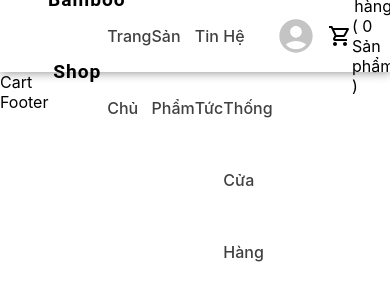
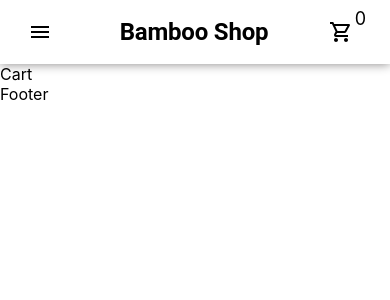
Before and after one commit to locnguyen273/react-shopping-cart, a React (Create React App) app in the folder client/: page /cart in a window 390 px wide. Shown: the top 300 px of the page. Built offline with nearby package versions, Linux system fonts and the light colour scheme.

Commit message:
[update] add res for header slider

```diff
--- a/client/src/components/Carousel/index.tsx
+++ b/client/src/components/Carousel/index.tsx
@@ -1,6 +1,68 @@
 import React from "react";
 import Slider from "react-slick";
 import "./style.scss";
+import { sliderItems } from "../../assets/data";
+import { SliderType } from "../../types/index";
+import ArrowBackIosIcon from "@mui/icons-material/ArrowBackIos";
+import ArrowForwardIosIcon from "@mui/icons-material/ArrowForwardIos";
+
+const HandlePrevArrow = (props: any) => {
+  const { style, onClick } = props;
+  return (
+    <div
+      style={{
+        ...style,
+        display: "block",
+        background: "#5c5c5c73",
+        position: "absolute",
+        top: "50%",
+        left: "1%",
+        height: "70px",
+        width: "45px",
+        transform: "translateY(-50%)",
+        cursor: "pointer"
+      }}
+      onClick={onClick}
+    >
+      <ArrowBackIosIcon style={{
+        color: "#fff",
+        height: "100%",
+        width: "70%",
+        display: "block",
+        margin: "0 0 0 10px",
+      }}/>
+    </div>
+  );
+};
+
+const HandleNextArrow = (props: any) => {
+  const { style, onClick } = props;
+  return (
+    <div
+      style={{
+        ...style,
+        display: "block",
+        background: "#5c5c5c73",
+        position: "absolute",
+        top: "50%",
+        right: "1%",
+        height: "70px",
+        width: "45px",
+        transform: "translateY(-50%)",
+        cursor: "pointer"
+      }}
+      onClick={onClick}
+    >
+      <ArrowForwardIosIcon style={{
+        color: "#fff",
+        height: "100%",
+        width: "70%",
+        display: "block",
+        margin: "0 0 0 10px",
+      }}/>
+    </div>
+  );
+};
 
 const Carousel = () => {
   const settings = {
@@ -9,29 +71,24 @@ const Carousel = () => {
     speed: 500,
     slidesToShow: 1,
     slidesToScroll: 1,
+    nextArrow: <HandleNextArrow />,
+    prevArrow: <HandlePrevArrow />,
   };
   return (
     <div className="carousel">
-      <h2> Single Item</h2>
       <Slider {...settings}>
-        <div>
-          <h3>1</h3>
-        </div>
-        <div>
-          <h3>2</h3>
-        </div>
-        <div>
-          <h3>3</h3>
-        </div>
-        <div>
-          <h3>4</h3>
-        </div>
-        <div>
-          <h3>5</h3>
-        </div>
-        <div>
-          <h3>6</h3>
-        </div>
+        {sliderItems.length > 0 &&
+          sliderItems.map((item: SliderType) => {
+            return (
+              <div key={item.id} className="carousel__slider">
+                <img
+                  className="carousel__slider--image"
+                  src={item.img}
+                  alt={item.title}
+                />
+              </div>
+            );
+          })}
       </Slider>
     </div>
   );
--- a/client/src/components/Carousel/style.scss
+++ b/client/src/components/Carousel/style.scss
@@ -1,5 +1,18 @@
 .carousel {
   max-width: 95vw;
   margin: auto;
-  background-color: aqua;
+  margin-top: 2rem;
+  margin-bottom: 2rem;
+  &__slider {
+    max-height: 500px;
+    &--image {
+      max-height: 510px;
+      width: 100%;
+      object-fit: fill;
+    }
+  }
+  .slick-list {
+    position: relative;
+    z-index: -1;
+  }
 }
--- a/client/src/components/Header/index.tsx
+++ b/client/src/components/Header/index.tsx
@@ -1,21 +1,28 @@
 /* eslint-disable react-hooks/exhaustive-deps */
 import { useEffect, useState } from "react";
+import { Link, useLocation } from "react-router-dom";
+import "./style.scss";
+import { menuPages, loggedInMenu, noLoggedInMenu } from "../../assets/data";
+import useViewport from "../../hooks/useViewPort";
 import Typography from "@mui/material/Typography";
 import Button from "@mui/material/Button";
 import Menu from "@mui/material/Menu";
 import MenuItem from "@mui/material/MenuItem";
-import { Link, useLocation } from "react-router-dom";
-import "./style.scss";
-import { menuPages, loggedInMenu, noLoggedInMenu } from "../../assets/data";
 import AccountCircleRoundedIcon from "@mui/icons-material/AccountCircleRounded";
 import ShoppingCartOutlinedIcon from "@mui/icons-material/ShoppingCartOutlined";
+import Drawer from "@mui/material/Drawer";
+import Box from "@mui/material/Box";
+import MenuIcon from "@mui/icons-material/Menu";
 
 const Header = () => {
   const logged = false;
   const location = useLocation();
   const [active, setActive] = useState<string>("");
+  const [openDrawer, setOpenDrawer] = useState(false);
   const [anchorEl, setAnchorEl] = useState<null | HTMLElement>(null);
   const open = Boolean(anchorEl);
+  const viewPort = useViewport();
+  const isMobile = viewPort.width < 1024;
 
   useEffect(() => {
     setActive(location.pathname);
@@ -28,14 +35,12 @@ const Header = () => {
     setAnchorEl(null);
   };
 
+  const menuCenter = () => {
     return (
-    <div className="header">
-      <Link to="/" className="header__left">
-        <Typography variant="h2">Bamboo Shop</Typography>
-      </Link>
-      <div className="header__center">
+      <>
         {menuPages.length > 0 &&
           menuPages.map((item, index) => {
+            if (!isMobile) {
               return (
                 <Link
                   to={item.pathName}
@@ -48,24 +53,113 @@ const Header = () => {
                   {item.label}
                 </Link>
               );
+            } else {
+              return (
+                <MenuItem key={index}>
+                  <Link
+                    to={item.pathName}
+                    onClick={() => setActive(item.pathName)}
+                    className={`${active === item.pathName && "active"}`}
+                  >
+                    {item.label}
+                  </Link>
+                </MenuItem>
+              );
+            }
           })}
+      </>
+    );
+  };
+
+  const menuAuth = () => {
+    return (
+      <>
+        {logged ?
+          loggedInMenu.map((item, index) => {
+            return (
+              <MenuItem key={index}>
+                <Link
+                  to={item.pathName}
+                  onClick={() => setActive(item.pathName)}
+                >
+                  {item.label}
+                </Link>
+              </MenuItem>
+            );
+          }) : noLoggedInMenu.map((item, index) => {
+            return (
+              <MenuItem key={index}>
+                <Link
+                  to={item.pathName}
+                  onClick={() => setActive(item.pathName)}
+                  className={`${active === item.pathName && "active"}`}
+                >
+                  {item.label}
+                </Link>
+              </MenuItem>
+            );
+          })}
+      </>
+    );
+  };
+
+  return (
+    <div className={isMobile ? "header-mobile" : "header"}>
+      {isMobile && (
+        <div>
+          <Button
+            onClick={() => setOpenDrawer(true)}
+            className="header-mobile__menu"
+          >
+            <MenuIcon />
+          </Button>
+          <Drawer open={openDrawer} onClose={() => setOpenDrawer(false)}>
+            <Box
+              width={300}
+              role="presentation"
+              onClick={() => setOpenDrawer(false)}
+              onKeyDown={() => setOpenDrawer(false)}
+            >
+              {menuCenter()}
+              {menuAuth()}
+            </Box>
+          </Drawer>
         </div>
-      <div className="header__right">
+      )}
+      <Link
+        to="/"
+        className={isMobile ? "header-mobile__left" : "header__left"}
+      >
+        <Typography variant="h2">Bamboo Shop</Typography>
+      </Link>
+      {!isMobile && <div className="header__center">{menuCenter()}</div>}
+      <div className={isMobile ? "header-mobile__right" : "header__right"}>
         <Button
           id="basic-button"
           aria-controls={open ? "basic-menu" : undefined}
           aria-haspopup="true"
           aria-expanded={open ? "true" : undefined}
           onClick={handleClick}
+          className={
+            isMobile ? "header-mobile__right--user" : "header__right--user"
+          }
         >
           <AccountCircleRoundedIcon style={{ fontSize: "2.5rem" }} />
         </Button>
-        <Link to="/cart" className="header__right__cart">
-          <ShoppingCartOutlinedIcon />
-          <div className="header__right__cart--info">
-            <p>Giỏ hàng</p>
-            <p>( 0 Sản phẩm )</p>
-          </div>
+        <Link
+          to="/cart"
+          className={
+            isMobile ? "header-mobile__right__cart" : "header__right__cart"
+          }
+        >
+          <ShoppingCartOutlinedIcon
+            className={
+              isMobile
+                ? "header-mobile__right__cart--icon"
+                : "header__right__cart--icon"
+            }
+          />
+          <p>0</p>
         </Link>
         <Menu
           id="basic-menu"
@@ -83,7 +177,11 @@ const Header = () => {
                   <MenuItem key={index}>
                     <Link
                       to={item.pathName}
-                      className="header__right__menu--item"
+                      className={
+                        isMobile
+                          ? "header-mobile__right__menu--item"
+                          : "header__right__menu--item"
+                      }
                     >
                       {item.label}
                     </Link>
@@ -96,7 +194,11 @@ const Header = () => {
                   <MenuItem key={index}>
                     <Link
                       to={item.pathName}
-                      className="header__right__menu--item"
+                      className={
+                        isMobile
+                          ? "header-mobile__right__menu--item"
+                          : "header__right__menu--item"
+                      }
                     >
                       {item.label}
                     </Link>
--- a/client/src/components/Header/style.scss
+++ b/client/src/components/Header/style.scss
@@ -1,3 +1,48 @@
+.header-mobile {
+  display: flex;
+  height: 3rem;
+  padding: 0.5rem 1.5rem 0.5rem 0.5rem;
+  align-items: center;
+  justify-content: space-between;
+  box-shadow: 0px 0px 10px 0px #858282;
+  &__menu {
+    color: #000 !important;
+    font-size: 2rem;
+    width: auto;
+  }
+  &__left {
+    & h2 {
+      font-size: 1.5rem;
+      color: #000;
+      font-weight: 600;
+    }
+  }
+  &__right {
+    &--user {
+      display: none !important;
+    }
+    &__cart {
+      width: 50px;
+      height: 50px;
+      display: block;
+      position: relative;
+      color: #000;
+      &--icon {
+        position: absolute;
+        font-size: 32px;
+        top: 50%;
+        left: 50%;
+        transform: translate(-50%, -50%);
+      }
+      & p {
+        position: absolute;
+        top: -35%;
+        right: 0%;
+        font-size: 18px;
+      }
+    }
+  }
+}
 .header {
   display: flex;
   justify-content: space-between;
@@ -43,7 +88,7 @@
         left: 50%;
         border-bottom: 3px solid #000;
         transform: translateX(-50%);
-        transition: width .3s linear;
+        transition: width 0.3s linear;
       }
       &:hover:after {
         width: 100%;
@@ -63,19 +108,23 @@
       color: #c4c4c4;
     }
     &__cart {
-      text-decoration: none;
-      display: flex;
-      justify-content: space-between;
-      height: 100%;
-      align-items: center;
+      width: 50px;
+      height: 50px;
+      display: block;
+      position: relative;
       color: #000;
-      &--info {
-        & p {
-          margin: 0;
-          &:nth-child(1) {
-            text-align: center;
-          }
-        }
+      &--icon {
+        position: absolute;
+        font-size: 32px;
+        top: 50%;
+        left: 50%;
+        transform: translate(-50%, -50%);
+      }
+      & p {
+        position: absolute;
+        top: -35%;
+        right: 0%;
+        font-size: 18px;
       }
     }
     &__menu {
@@ -88,7 +137,7 @@
   }
 }
 
-@media screen and (max-width: 1024px){
+@media screen and (max-width: 1024px) {
   .header {
     &__left {
       width: 15vw;
--- /dev/null
+++ b/client/src/hooks/useViewPort.tsx
@@ -0,0 +1,15 @@
+import { useState, useEffect } from "react";
+
+const useViewport = () => {
+  const [width, setWidth] = useState(window.innerWidth);
+
+  useEffect(() => {
+    const handleWindowResize = () => setWidth(window.innerWidth);
+    window.addEventListener("resize", handleWindowResize);
+    return () => window.removeEventListener("resize", handleWindowResize);
+  }, []);
+
+  return { width };
+};
+
+export default useViewport;
--- a/client/src/index.css
+++ b/client/src/index.css
@@ -11,3 +11,8 @@ code {
   font-family: source-code-pro, Menlo, Monaco, Consolas, 'Courier New',
     monospace;
 }
+
+a {
+  text-decoration: none;
+  color: #000;
+}
```
Also changed, not shown: client/src/types/index.ts (+7 -0 lines). Lines whose indentation alone changed are shown as unchanged.
